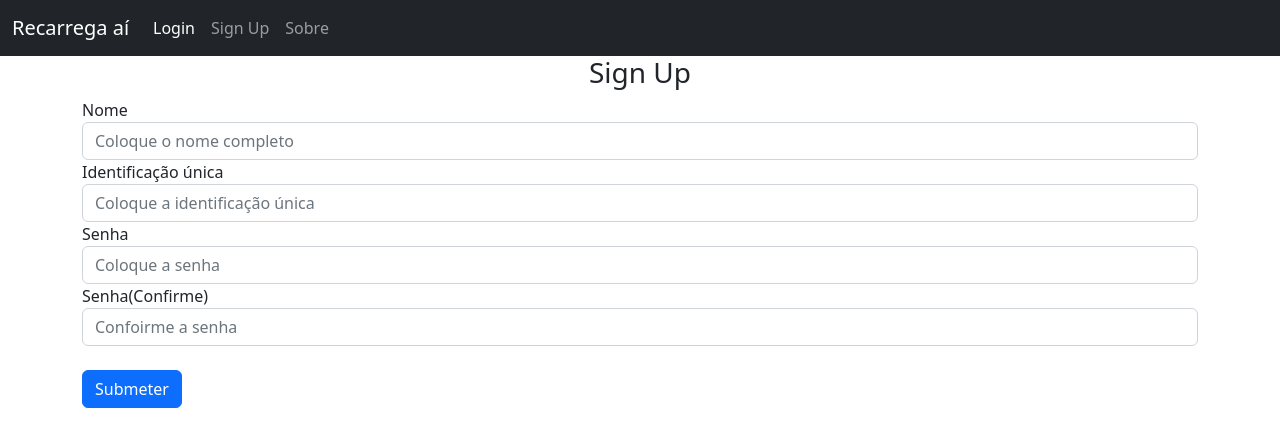
After one commit to Lincoln-Caique/recharge, a Flask app: page /sign_up in a window 1280 px wide. The commit adds this page. Shown: the top 447 px of the page. Run offline with Flask 2, Linux system fonts and the light colour scheme.

Commit message:
00-front

```diff
--- /dev/null
+++ b/app/auth.py
@@ -0,0 +1,13 @@
+from flask import Blueprint, render_template
+
+auth = Blueprint('auth', __name__)
+
+
+@auth.route('/login')
+def login():
+    return render_template("login.html")
+
+
+@auth.route('/sign_up')
+def sign_up():
+    return render_template("sign_up.html")
--- a/app/static/style.css
+++ b/app/static/style.css
@@ -1,20 +1,9 @@
-/*
-body {
-    margin: 0px;
+*{
+    margin: 0;
+    /* height: 100%; */
 }
 
-.whapper {
-    height: 100vh;
-    background-color: black;
-
-
-}
-
-h1{
-    color: #fff;
-    position: absolute;
-    justify-content: center;
-    align-items: center;
-    text-align: center;
-
+/* .container {
+    height: 100%;
+    background-color: rgb(5, 5, 110);
 } */
--- a/app/templates/index.html
+++ b/app/templates/index.html
@@ -4,13 +4,16 @@
     <meta charset="UTF-8">
     <meta http-equiv="X-UA-Compatible" content="IE=edge">
     <meta name="viewport" content="width=device-width, initial-scale=1.0">
-    <title>Document</title>
-    <link rel="stylesheet" href="../static/style.css">
+
+    <title>{% block title %} Recarrega {% endblock %}</title>
+
+    <link rel="stylesheet" href="{{url_for('static', filename='style.css')}}">
     <link href="https://cdn.jsdelivr.net/npm/bootstrap@5.2.1/dist/css/bootstrap.min.css" rel="stylesheet" integrity="sha384-iYQeCzEYFbKjA/T2uDLTpkwGzCiq6soy8tYaI1GyVh/UjpbCx/TYkiZhlZB6+fzT" crossorigin="anonymous">
 
 </head>
-<body>
-    <nav class="navbar navbar-expand-lg bg-light">
+
+  <body>
+      <nav class="navbar navbar-expand-lg navbar-dark bg-dark">
         <div class="container-fluid">
           <a class="navbar-brand" href="#">Recarrega aí</a>
           <button class="navbar-toggler" type="button" data-bs-toggle="collapse" data-bs-target="#navbarNavDropdown" aria-controls="navbarNavDropdown" aria-expanded="false" aria-label="Toggle navigation">
@@ -19,16 +22,26 @@
           <div class="collapse navbar-collapse" id="navbarNavDropdown">
             <ul class="navbar-nav">
               <li class="nav-item">
-                <a class="nav-link active" aria-current="page" href="#">Login</a>
+                <a class="nav-link active" aria-current="page" href="/login">Login</a>
               </li>
               <li class="nav-item">
-                <a class="nav-link" href="#">Sobre</a>
+                <a class="nav-link" href="/sign_up">Sign Up</a>
+              </li>
+              <li class="nav-item">
+                <a class="nav-link" href="/about">Sobre</a>
               </li>
               <li class="nav-item dropdown">
             </ul>
           </div>
         </div>
       </nav>
+      <div class="container">
+        {% block content %}
+
+        {% endblock %}
+      </div>
+
     <script src="https://cdn.jsdelivr.net/npm/bootstrap@5.2.1/dist/js/bootstrap.bundle.min.js" integrity="sha384-u1OknCvxWvY5kfmNBILK2hRnQC3Pr17a+RTT6rIHI7NnikvbZlHgTPOOmMi466C8" crossorigin="anonymous"></script>
-</body>
+    <script type="text/javascript" src="{{url_for('static', filename='index.js')}}"></script>
+  </body>
 </html>
--- /dev/null
+++ b/app/templates/sign_up.html
@@ -0,0 +1,27 @@
+
+{% extends "index.html" %}
+<title>{% block title %} Sign Up {% endblock %}</title>
+
+{% block content %}
+   <form method="POST">
+        <h3 align="center">Sign Up</h3>
+        <div class="form-group">
+            <label for="name"> Nome</label>
+            <input type="name" class="form-control" name="name" id="name" placeholder="Coloque o nome completo">
+        </div>
+        <div class="form-group">
+            <label for="id"> Identificação única</label>
+            <input type="id" class="form-control" name="id" id="id" placeholder="Coloque a identificação única">
+        </div>
+        <div class="form-group">
+            <label for="password1"> Senha </label>
+            <input type="password1" class="form-control" name="password1" id="password1" placeholder="Coloque a senha">
+        </div>
+        <div class="form-group">
+            <label for="password2"> Senha(Confirme) </label>
+            <input type="password2" class="form-control" name="password2" id="password2" placeholder="Confoirme a senha">
+        </div>
+        <br/>
+        <button type="submit" class="btn btn-primary">Submeter</button>
+   </form>
+{% endblock %}
--- a/run.py
+++ b/run.py
@@ -1,10 +1,13 @@
 from flask import Flask, render_template, jsonify, request
+from flask_marshmallow import Marshmallow
 from flask_sqlalchemy import SQLAlchemy
 from sqlalchemy import create_engine, Column, String, Integer,Float
 from sqlalchemy.ext.declarative import declarative_base
 from sqlalchemy.orm import sessionmaker
-from flask_marshmallow import Marshmallow
 
+
+from app.view import views
+from app.auth import auth
 
 
 
@@ -49,9 +52,7 @@ users_schema = UserSchema(many=True)
 
 
 
-@app.route('/')
-def index():
-    return render_template("index.html")
+
 
 
 
@@ -105,6 +106,9 @@ def delete_user(registration):
 
 
 
+#Routes pages
+app.register_blueprint(views, url_prefix='/')
+app.register_blueprint(auth, url_prefix='/')
 
 
 if __name__ == '__main__':
```
Also changed, not shown: app/__init__.py (added, +20 -0 lines), app/templates/about.html (added, +12 -0 lines), app/templates/login.html (added, +20 -0 lines), app/view.py (added, +12 -0 lines), app/static/index.js (added).
